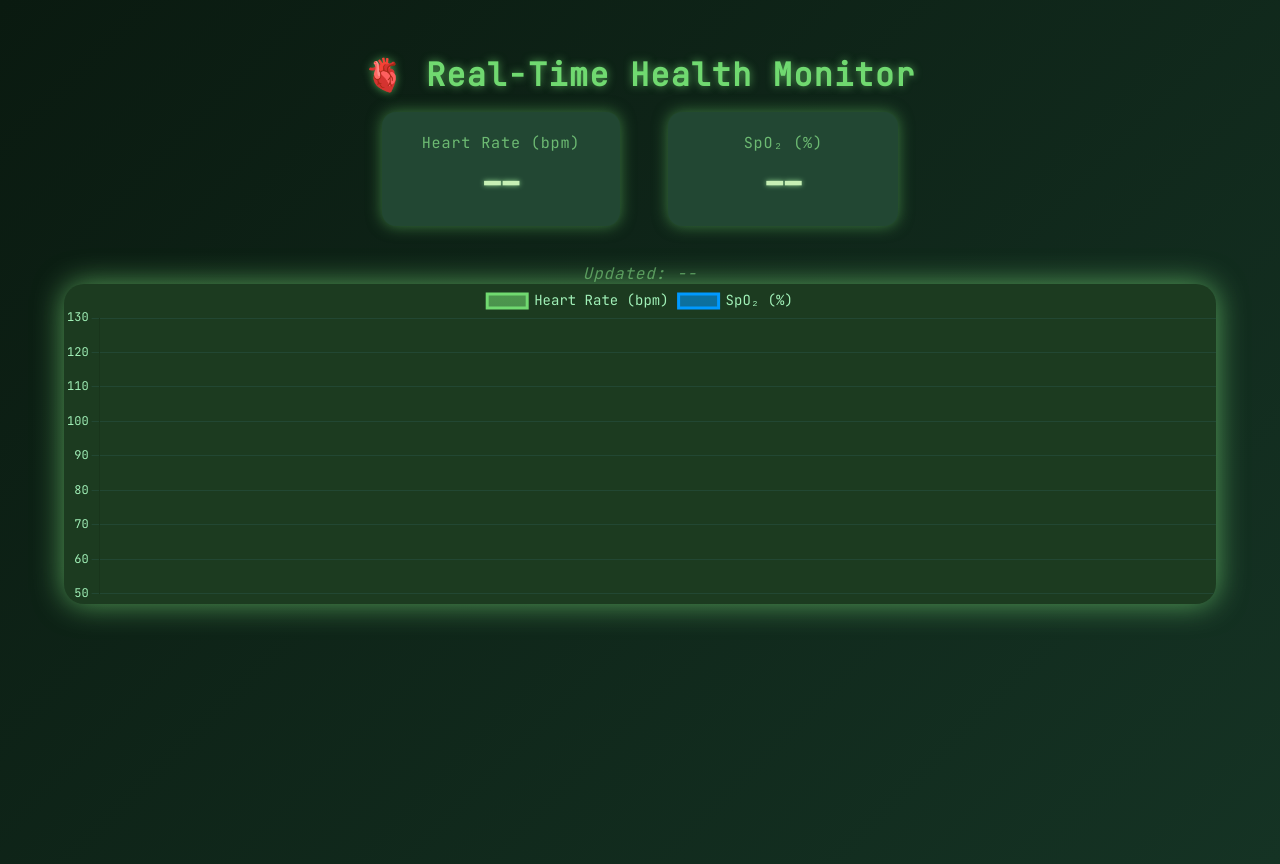
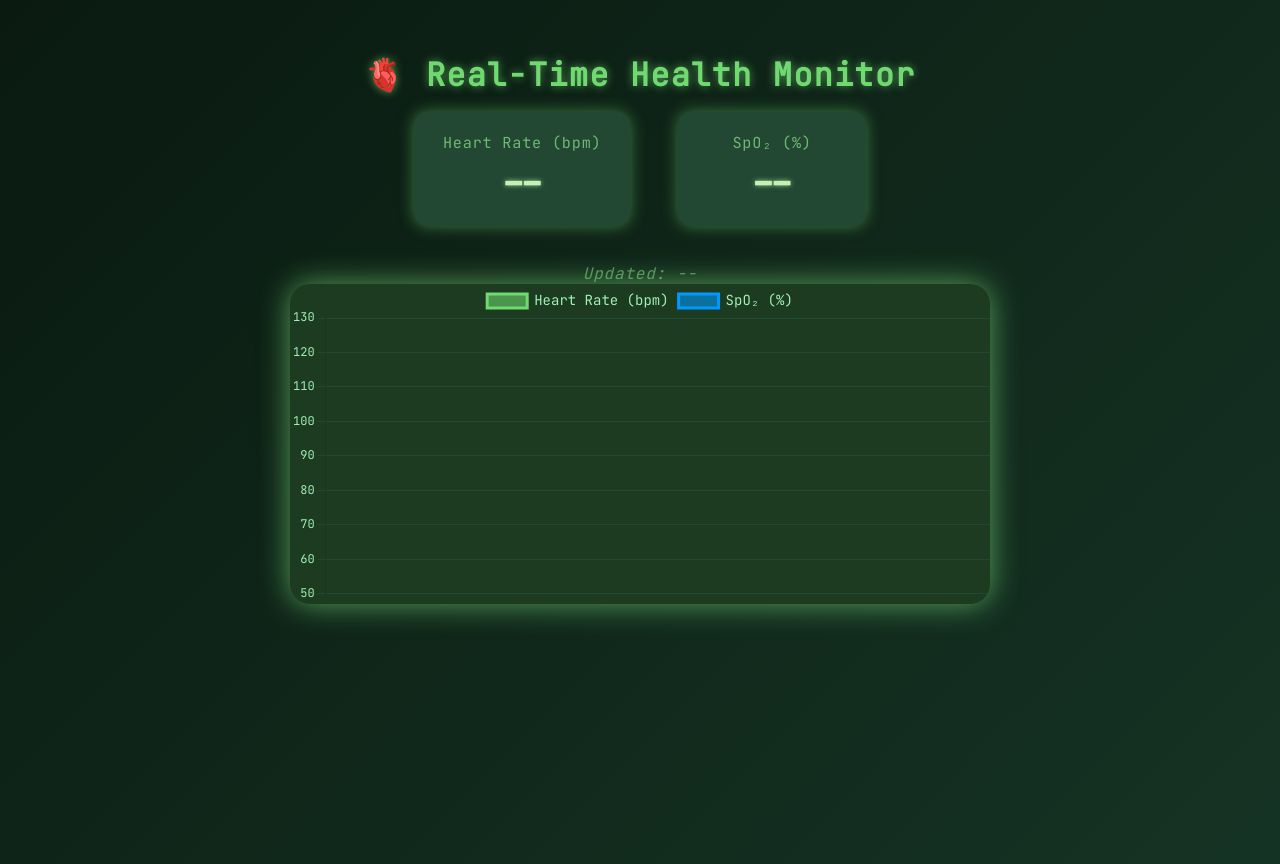
Before and after one commit to yokkhram/heart-monitor, a website: page public/index.html in a window 1280 px wide. Drawn offline with nearby package versions, Linux system fonts and the light colour scheme; no server answers.

Commit message:
Update index.html

```diff
--- a/public/index.html
+++ b/public/index.html
@@ -8,14 +8,15 @@
     @import url('https://fonts.googleapis.com/css2?family=JetBrains+Mono&display=swap');
 
     body {
-      margin: 0;
+      max-width: 700px;
+      margin: 0 auto;
+      padding: 2rem 1rem;
       background: linear-gradient(135deg, #0a1a10, #153324);
       color: #a0f0b7;
       font-family: 'JetBrains Mono', monospace;
       display: flex;
       flex-direction: column;
       align-items: center;
-      padding: 2rem 1rem;
       min-height: 100vh;
       user-select: none;
     }
@@ -35,15 +36,16 @@
       font-size: 1.6rem;
       justify-content: center;
       width: 100%;
-      max-width: 700px;
     }
 
     .reading {
+      min-width: 130px;
+      max-width: 180px;
+      width: auto;
       background: #224733;
-      padding: 1.2rem 2.5rem;
+      padding: 1.2rem 1.8rem;
       border-radius: 14px;
       box-shadow: 0 0 15px #56a656aa;
-      min-width: 150px;
       text-align: center;
       transition: box-shadow 0.3s ease;
     }
@@ -77,14 +79,15 @@
       letter-spacing: 0.8px;
     }
 
+    /* ปรับ canvas ให้เต็มความกว้าง container */
     canvas {
-      background-color: #1c3b20;
+      width: 100% !important;
+      height: 320px !important;
+      max-height: 320px;
+      max-width: 100%;
       border-radius: 20px;
       box-shadow: 0 0 30px #7ade7aaa;
-      max-width: 90vw;
-      max-height: 320px;
-      width: 650px;
-      height: 320px;
+      background-color: #1c3b20;
     }
   </style>
 </head>
```
